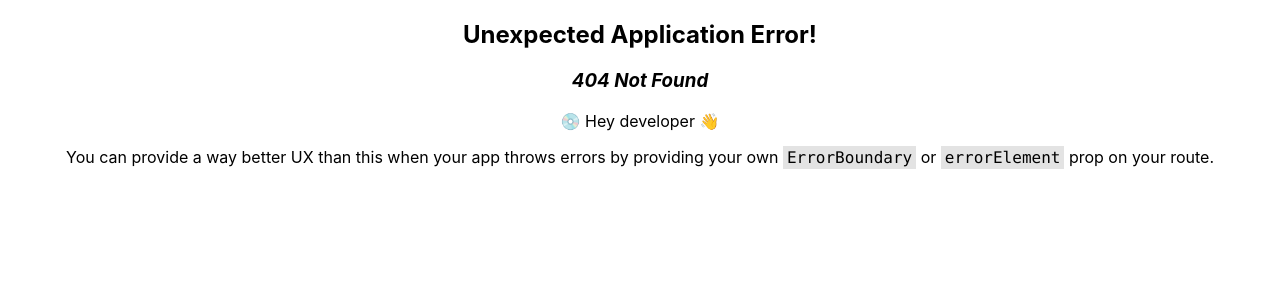
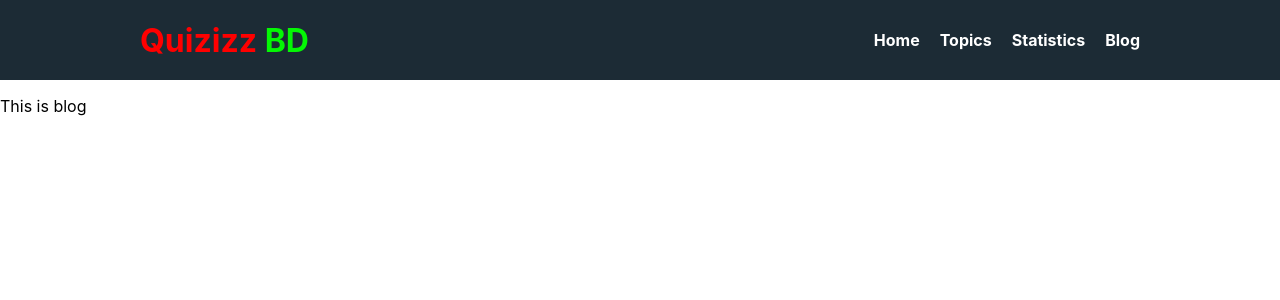
Before and after one commit to Palash-ahmed/quizizz-bd, a React (Create React App) app: page /blog in a window 1280 px wide. Before the commit this address had no page. Shown: the top 300 px of the page. Built offline with nearby package versions, Linux system fonts and the light colour scheme.

Commit message:
Header Completed

```diff
--- a/src/App.js
+++ b/src/App.js
@@ -1,16 +1,42 @@
 import { createBrowserRouter, RouterProvider } from 'react-router-dom';
 import './App.css';
+import Blog from './components/Blog/Blog';
+import Home from './components/Home/Home';
+import Statistics from './components/Statistics/Statistics';
+import Topics from './components/Topics/Topics';
 import Main from './layouts/Main';
 
 function App() {
   const router = createBrowserRouter([
     {
       path:'/',
-      element:<Main></Main>
-    }
+      element:<Main></Main>,
+      children:[
+        {
+          path: '/',
+          element: <Home></Home>
+        },
+        {
+          path:'/topics',
+          loader: async () => {
+            return fetch(`https://openapi.programming-hero.com/api/quiz`)
+          },
+          element: <Topics></Topics>
+        },
+        {
+          path: '/statistics',
+          element: <Statistics></Statistics>
+        },
+        {
+          path:'/blog',
+          element: <Blog></Blog>
+        }
+      ]
+    },
+    { path: '*', element: <div>This route is not found, 404</div>}
   ])
   return (
-    <div className="App">
+    <div>
       <RouterProvider router = {router}></RouterProvider>
     </div>
   );
--- /dev/null
+++ b/src/components/Blog/Blog.js
@@ -0,0 +1,11 @@
+import React from 'react';
+
+const Blog = () => {
+    return (
+        <div>
+            <p>This is blog</p>
+        </div>
+    );
+};
+
+export default Blog;
--- /dev/null
+++ b/src/components/Card/Card.css
@@ -0,0 +1,26 @@
+.card-container{
+    background-color: whitesmoke;
+    border-radius: 10px;
+}
+.card-container img{
+    background-color: rgb(216, 230, 238);
+    width: 260px;
+    height: 250px;
+    margin-left: 10px;
+    margin-top: 10px;
+    border-radius: 5px;
+}
+.card-button{
+    display: flex;
+    align-items: center;
+    justify-content: space-between;
+    margin-left: 10px;
+}
+button{
+    height: 30px;
+    background-color: blue;
+    color: white;
+    font-size: 16px;
+    margin-right: 10px;
+    border-radius: 5px;
+}
--- /dev/null
+++ b/src/components/Card/Card.js
@@ -0,0 +1,17 @@
+import React from 'react';
+import './Card.css'
+
+const Card = ({topic}) => {
+    const {logo, name} = topic;
+    return (
+        <div className='card-container'>
+            <img src={logo} alt="" />
+            <div className='card-button'>
+            <h4>{name}</h4>
+            <button>Start Practice</button>
+            </div>
+        </div>
+    );
+};
+
+export default Card;
--- /dev/null
+++ b/src/components/Header/Header.css
@@ -0,0 +1,20 @@
+
+.header-navigation{
+    height: 80px;
+    background-color: #1c2b35;
+    display: flex;
+    align-items: center;
+    justify-content: space-between;
+    padding-left: 140px;
+    padding-right: 120px;
+    color: red;
+}
+span{
+    color: rgb(4, 247, 4);
+}
+.header-container a{
+    color: white;
+    margin-right: 20px;
+    text-decoration: none;
+    font-weight: bold;
+}
--- a/src/components/Header/Header.js
+++ b/src/components/Header/Header.js
@@ -0,0 +1,23 @@
+import React from 'react';
+import { Link } from 'react-router-dom';
+import './Header.css';
+
+const Header = () => {
+    return (
+        <div className='header-navigation'>
+            <div>
+                <h1>Quizizz <span>BD</span></h1>
+            </div>
+            <div>
+                <nav className='header-container'>
+                    <Link to='/'>Home</Link>
+                    <Link to='/topics'>Topics</Link>
+                    <Link to='/statistics'>Statistics</Link>
+                    <Link to='/blog'>Blog</Link>
+                </nav>
+            </div>
+        </div>
+    );
+};
+
+export default Header;
--- a/src/components/Home/Home.js
+++ b/src/components/Home/Home.js
@@ -1,8 +1,11 @@
 import React from 'react';
 
 const Home = () => {
+
+
     return (
         <div>
+            <h1>this is home </h1>
 
         </div>
     );
--- /dev/null
+++ b/src/components/Statistics/Statistics.js
@@ -0,0 +1,11 @@
+import React from 'react';
+
+const Statistics = () => {
+    return (
+        <div>
+            <h3>This is statistics</h3>
+        </div>
+    );
+};
+
+export default Statistics;
--- /dev/null
+++ b/src/components/Topics/Topics.css
@@ -0,0 +1,6 @@
+.topics-container{
+    display: grid;
+    grid-template-columns: repeat(4, 1fr);
+    gap: 10px;
+    margin: 60px;
+}
--- /dev/null
+++ b/src/components/Topics/Topics.js
@@ -0,0 +1,21 @@
+import React from 'react';
+import { useLoaderData } from 'react-router-dom';
+import Card from '../Card/Card';
+import './Topics.css'
+
+const Topics = () => {
+    const quizizz = useLoaderData().data
+    console.log(quizizz);
+    return (
+        <div className='topics-container'>
+            {
+                quizizz.map(topic => <Card
+                    key = {topic.id}
+                    topic = {topic}
+                ></Card>)
+            }
+        </div>
+    );
+};
+
+export default Topics;
```
Also changed, not shown: 1 other file (tests, documents, lock files or other folders).
